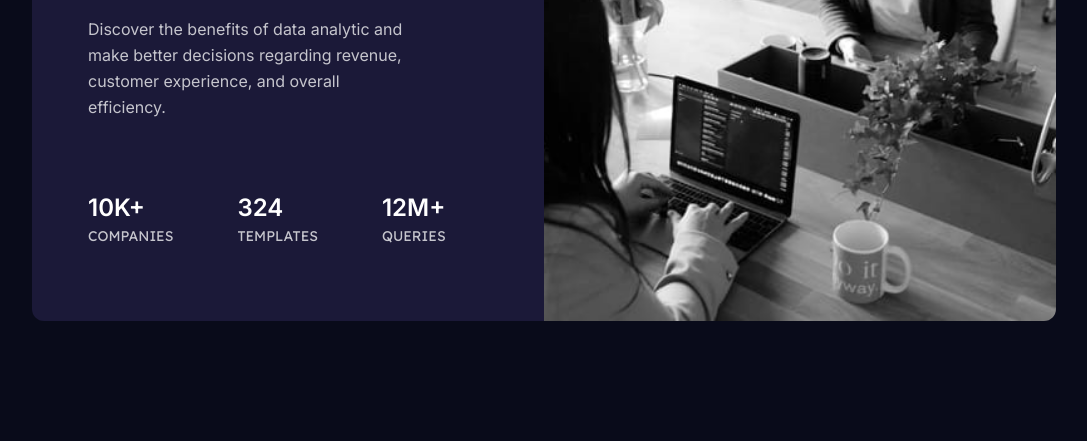
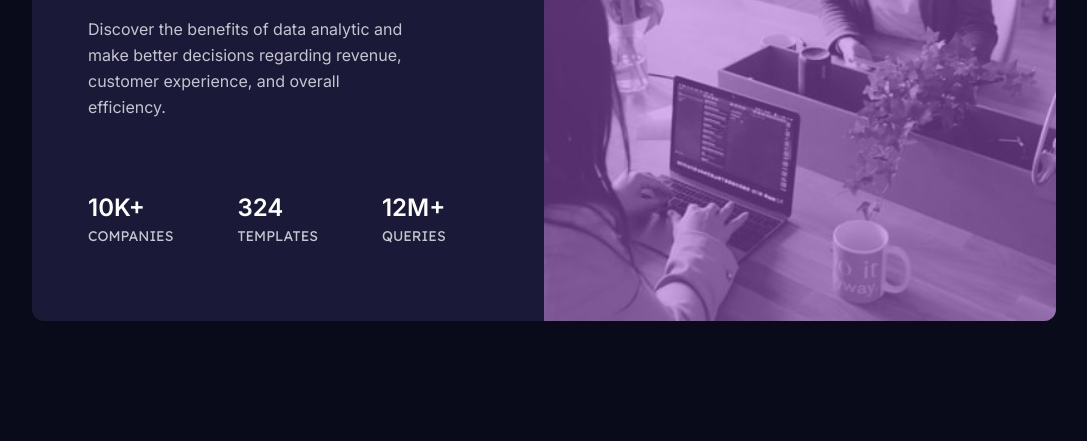
Before and after one commit to mahmud035/stats-preview-card-component-frontEndMentor, a plain HTML site: page index.html in a window 1280 px wide. Shown: the part 359-800 px from the top of the page, without its empty margins (96-1183 px from the left). Drawn offline with Linux system fonts and the light colour scheme.

Commit message:
added image overlay effect

```diff
--- a/css/style.css
+++ b/css/style.css
@@ -135,9 +135,29 @@ body {
   color: var(--main-paragraph);
 }
 
+.card-img {
+  position: relative;
+}
+
 .card-img > img {
   width: 100%;
   height: 100%;
   object-fit: cover;
   object-position: right;
 }
+
+.card-img .overlay {
+  position: absolute;
+  top: 0;
+  left: 0;
+  background-color: var(--soft-violet);
+  width: 100%;
+  height: 100%;
+  opacity: 0.5;
+  z-index: 1;
+  transition: 0.4s ease;
+}
+
+.card:hover .overlay {
+  opacity: 0;
+}
--- a/index.html
+++ b/index.html
@@ -54,6 +54,7 @@
         </div>
         <div class="card-img">
           <img src="./images/image-header-desktop.jpg" alt="" />
+          <div class="overlay"></div>
         </div>
       </div>
     </section>
```
Also changed, not shown: design/my_output(1440px).png (added), design/my_output.png (added).
